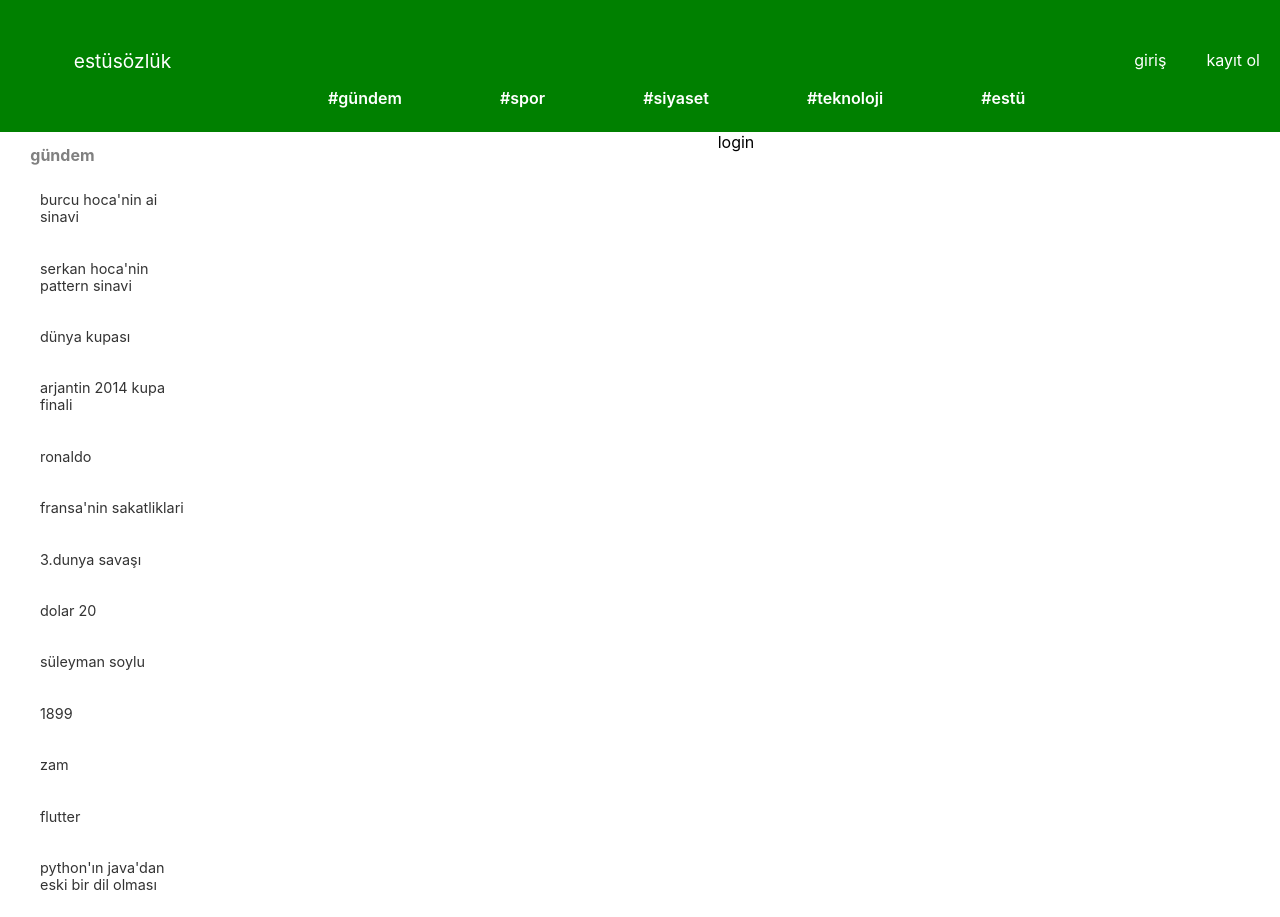
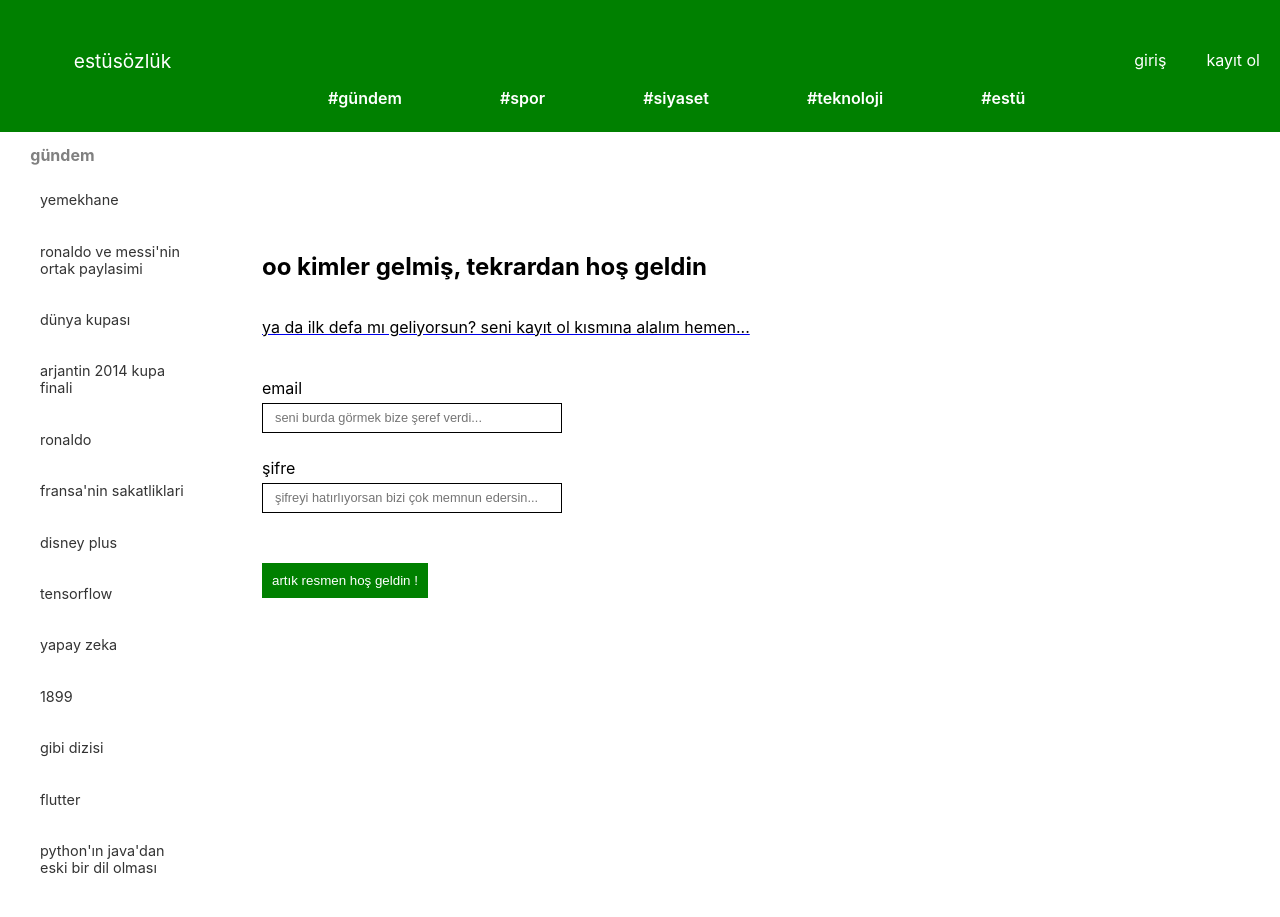
Before and after one commit to Estusozluk/frontend, a React (Create React App) app: page /login in a window 1280 px wide. Built offline with nearby package versions, Linux system fonts and the light colour scheme.

Commit message:
implement login-register

```diff
--- a/src/components/AsideBar/AsideBar.js
+++ b/src/components/AsideBar/AsideBar.js
@@ -8,10 +8,10 @@ const AsideBar = () => {
         <h2 className='gundemTitle'>gündem</h2>
       <ul className='gundemler'>
         <li>
-            <p>burcu hoca'nin ai sinavi</p>
+            <p>yemekhane</p>
         </li>
         <li>
-            <p>serkan hoca'nin pattern sinavi</p>
+            <p>ronaldo ve messi'nin ortak paylasimi</p>
         </li>
         <li>
             <p>dünya kupası</p>
@@ -26,19 +26,19 @@ const AsideBar = () => {
             <p>fransa'nin sakatliklari</p>
         </li>
         <li>
-            <p>3.dunya savaşı</p>
+            <p>disney plus</p>
         </li>
         <li>
-            <p>dolar 20</p>
+            <p>tensorflow</p>
         </li>
         <li>
-            <p>süleyman soylu</p>
+            <p>yapay zeka</p>
         </li>
         <li>
             <p>1899</p>
         </li>
         <li>
-            <p>zam</p>
+            <p>gibi dizisi</p>
         </li>
         <li>
             <p>flutter</p>
--- a/src/components/Login/Login.css
+++ b/src/components/Login/Login.css
@@ -0,0 +1,79 @@
+* {
+    box-sizing: border-box;
+}
+
+.registerLoginForm{
+
+    float: left;
+    display: flex;
+    flex-direction: column;
+    margin-left: 70px;
+    margin-top: 50px;
+
+}
+
+.registrationLoginTitle{
+
+    display: flex;
+    justify-content: start;
+    text-align: start;
+
+    padding-top: 50px;
+
+}
+
+.passToRegister{
+
+    color: #000;
+
+}
+
+.registerLoginForm label{
+    text-align: start;
+    padding: 5px 0;
+    margin-top: 20px;
+}
+
+.registerLoginForm .registerLoginInput{
+
+    border: 0;
+    border: 0.1px solid #000;
+    height: 30px;
+    width: 300px;
+
+}
+
+
+
+.registerLoginForm .registerLoginInput::placeholder{
+
+    font-size: 0.8rem;
+    padding-left: 10px;
+}
+
+.passwordConditions{
+    text-align: start;
+    font-size: 0.6rem;
+}
+
+.registerLoginButtonField{
+
+
+    justify-content: start;
+    text-align: start;
+}
+
+.registerLoginButton{
+
+    border: none;
+    color: #fff;
+    background-color: green;
+    padding: 10px;
+    cursor: pointer;
+
+}
+
+.loginPart{
+
+    margin-top: 50px;
+}
--- a/src/components/Login/Login.js
+++ b/src/components/Login/Login.js
@@ -1,9 +1,33 @@
 import React from 'react'
+import './Login.css'
+import {Link} from 'react-router-dom'
 
 const Login = () => {
   return (
     <main>
-    login
+        <form className='registerLoginForm'>
+      <h2 className='registrationLoginTitle'>oo kimler gelmiş, tekrardan hoş geldin</h2>
+
+       <Link to='/register'>
+        <p className='passToRegister'>ya da ilk defa mı geliyorsun? seni kayıt ol kısmına alalım hemen...</p>
+       </Link>
+
+        <label for="username">email</label>
+        <input type='email' className='registerLoginInput' placeholder='seni burda görmek bize şeref verdi...' />
+
+
+        <label for="username">şifre</label>
+        <input type='password' className='registerLoginInput' placeholder="şifreyi hatırlıyorsan bizi çok memnun edersin..." />
+
+
+
+
+
+        <div className='registerLoginButtonField loginPart'>
+          <button className='registerLoginButton'>artık resmen hoş geldin !</button>
+        </div>
+
+      </form>
     </main>
   )
 }
--- a/src/components/Navbar/Navbar.js
+++ b/src/components/Navbar/Navbar.js
@@ -3,6 +3,9 @@ import './Navbar.css'
 import {Link} from 'react-router-dom'
 
 const Navbar = () => {
+
+
+
   return (
     <header>
       <div className='navigationBar'>
--- a/src/components/Register/Register.css
+++ b/src/components/Register/Register.css
@@ -0,0 +1,68 @@
+* {
+    box-sizing: border-box;
+}
+
+.registerLoginForm{
+
+    float: left;
+    display: flex;
+    flex-direction: column;
+    margin-left: 70px;
+    margin-top: 50px;
+
+}
+
+.registrationTitle{
+
+    display: flex;
+    justify-content: start;
+    text-align: start;
+
+    padding-top: 50px;
+
+}
+
+.registerLoginForm label{
+    text-align: start;
+    padding: 5px 0;
+    margin-top: 20px;
+}
+
+.registerLoginForm .registerLoginInput{
+
+    border: 0;
+    border: 0.1px solid #000;
+    height: 30px;
+    width: 300px;
+
+}
+
+
+
+.registerLoginForm .registerLoginInput::placeholder{
+
+    font-size: 0.8rem;
+    padding-left: 10px;
+}
+
+.passwordConditions{
+    text-align: start;
+    font-size: 0.6rem;
+}
+
+.registerLoginButtonField{
+
+
+    justify-content: start;
+    text-align: start;
+}
+
+.registerLoginButton{
+
+    border: none;
+    color: #fff;
+    background-color: green;
+    padding: 10px;
+    cursor: pointer;
+
+}
--- a/src/components/Register/Register.js
+++ b/src/components/Register/Register.js
@@ -1,9 +1,37 @@
 import React from 'react'
+import './Register.css'
 
 const Register = () => {
   return (
     <main>
-      register
+
+
+
+      <form className='registerLoginForm'>
+      <h2 className='registrationLoginTitle'>hoş geldiniz, gelin sizi kayit edelim</h2>
+
+        <label for="username">kullanıcı adı</label>
+        <input type='text' className='registerLoginInput' placeholder='lütfen düzgün bir tercih yapınız...' />
+
+        <label for="username">email</label>
+        <input type='email' className='registerLoginInput' placeholder='herhalde gerçek mail adresini girersin...' />
+
+
+        <label for="username">şifre</label>
+        <input type='password' className='registerLoginInput' placeholder="güçlü ve unutulmayacak bir şifre seç..." />
+
+        <p className='passwordConditions'>şifre kuralları:
+
+        <p>büyük harf</p>
+        <p>sayı</p>
+        <p>3'den az ama 15'den fazla da olmasın</p>
+        </p>
+
+        <div className='registerLoginButtonField'>
+          <button className='registerLoginButton'>hadi başlayalım !!!</button>
+        </div>
+
+      </form>
     </main>
   )
 }
```
Also changed, not shown: src/components/FormValidation/useForm.js (added, +66 -0 lines), 2 other files (tests, documents, lock files or other folders).
